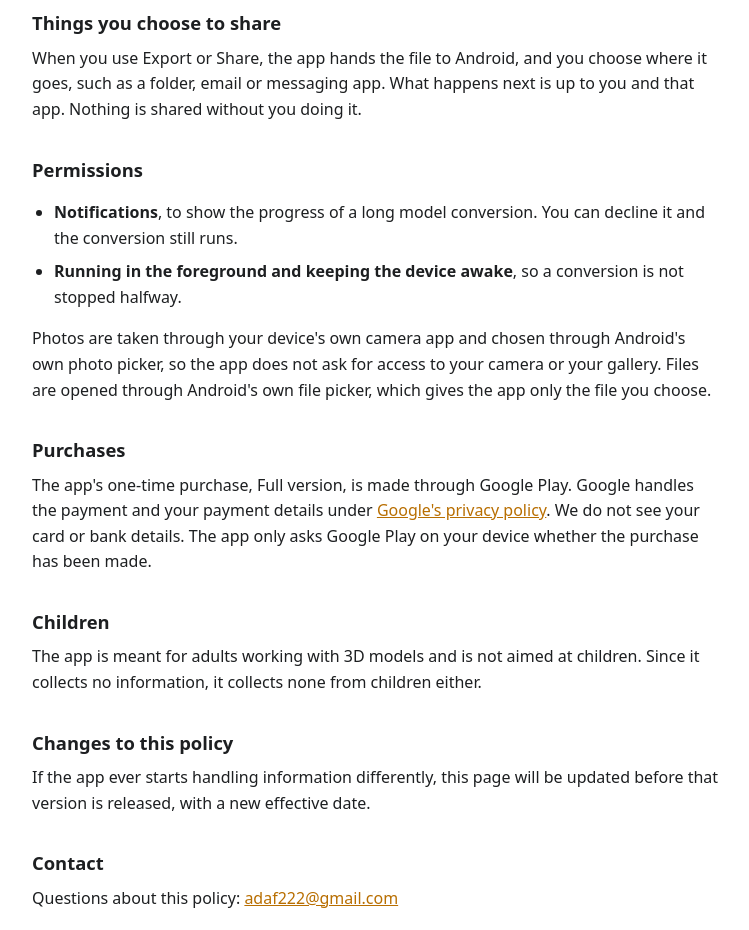
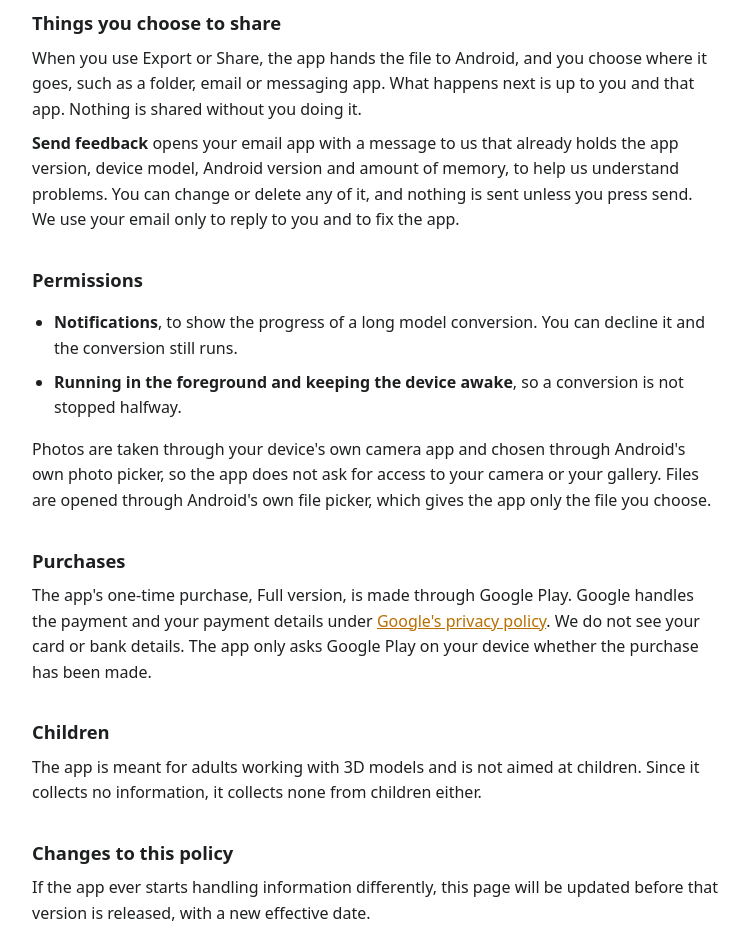
Before and after one commit to adaf222-debug/walkdown3d, a plain HTML site: page privacy.html in a window 1280 px wide. Shown: the part 780-1710 px from the top of the page, without its empty margins (264-1013 px from the left). Drawn offline with Linux system fonts and the light colour scheme.

Commit message:
Privacy policy: what Send feedback puts in the email

```diff
--- a/privacy.html
+++ b/privacy.html
@@ -29,6 +29,7 @@
 
 <h2>Things you choose to share</h2>
 <p>When you use Export or Share, the app hands the file to Android, and you choose where it goes, such as a folder, email or messaging app. What happens next is up to you and that app. Nothing is shared without you doing it.</p>
+<p><strong>Send feedback</strong> opens your email app with a message to us that already holds the app version, device model, Android version and amount of memory, to help us understand problems. You can change or delete any of it, and nothing is sent unless you press send. We use your email only to reply to you and to fix the app.</p>
 
 <h2>Permissions</h2>
 <ul>
```
